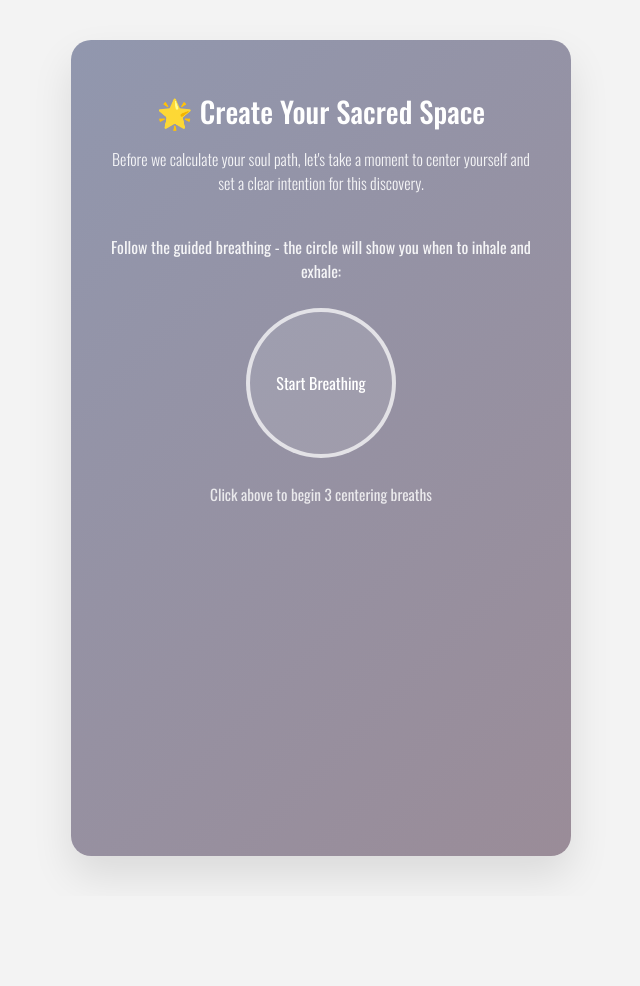
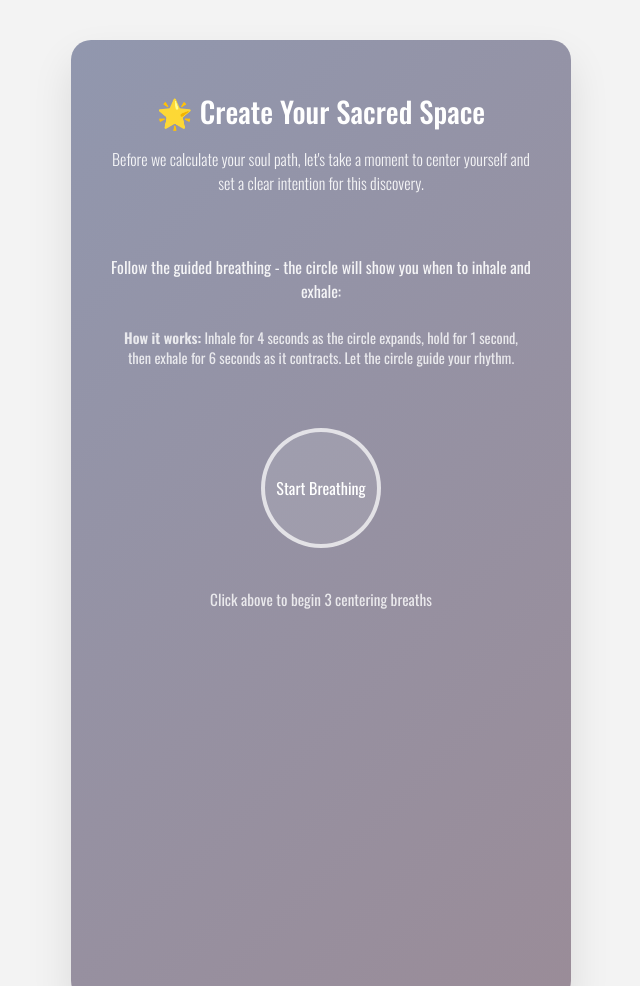
Before and after one commit to liviabuenoterapias-code/soul-path-discovery, a plain HTML site: page lesson-1-sacred-space/index.html in a window 1280 px wide. Shown: the top 986 px of the page, without its empty margins (319-959 px from the left). Before the commit the page ends 896 px from the top, so only its background shows below. Drawn offline with nearby package versions, Linux system fonts and the light colour scheme.

Commit message:
Update index.html

```diff
--- a/lesson-1-sacred-space/index.html
+++ b/lesson-1-sacred-space/index.html
@@ -50,6 +50,7 @@
 
         .breathing-guide {
             margin: 40px 0;
+            padding: 20px 0;
         }
 
         .breathing-instruction {
@@ -58,12 +59,19 @@
             opacity: 0.9;
         }
 
+        .breathing-explanation {
+            font-size: 0.9rem;
+            margin-bottom: 20px;
+            opacity: 0.8;
+            line-height: 1.4;
+        }
+
         .breath-circle {
-            width: 150px;
-            height: 150px;
+            width: 120px;
+            height: 120px;
             border: 4px solid rgba(255,255,255,0.7);
             border-radius: 50%;
-            margin: 0 auto 25px;
+            margin: 60px auto 40px;
             display: flex;
             align-items: center;
             justify-content: center;
@@ -81,14 +89,14 @@
         }
 
         .breath-circle.inhaling {
-            transform: scale(1.4);
+            transform: scale(1.25);
             border-color: #8cc084;
             background: rgba(140, 192, 132, 0.2);
             box-shadow: 0 0 40px rgba(140, 192, 132, 0.4);
         }
 
         .breath-circle.exhaling {
-            transform: scale(0.8);
+            transform: scale(0.75);
             border-color: #f08d40;
             background: rgba(240, 141, 64, 0.2);
             box-shadow: 0 0 20px rgba(240, 141, 64, 0.3);
@@ -225,6 +233,10 @@
         <div class="breathing-guide">
             <p class="breathing-instruction">Follow the guided breathing - the circle will show you when to inhale and exhale:</p>
 
+            <p class="breathing-explanation">
+                <strong>How it works:</strong> Inhale for 4 seconds as the circle expands, hold for 1 second, then exhale for 6 seconds as it contracts. Let the circle guide your rhythm.
+            </p>
+
             <div class="breath-circle" id="breathCircle" onclick="startGuidedBreathing()">
                 <span id="breathInstruction">Start Breathing</span>
             </div>
@@ -314,7 +326,7 @@
                             } else {
                                 doBreathe(); // Complete the sequence
                             }
-                        }, 4000); // 4 second exhale
+                        }, 6000); // 6 second exhale (slower)
                     }, 1000); // 1 second hold
                 }, 4000); // 4 second inhale
             }
```
